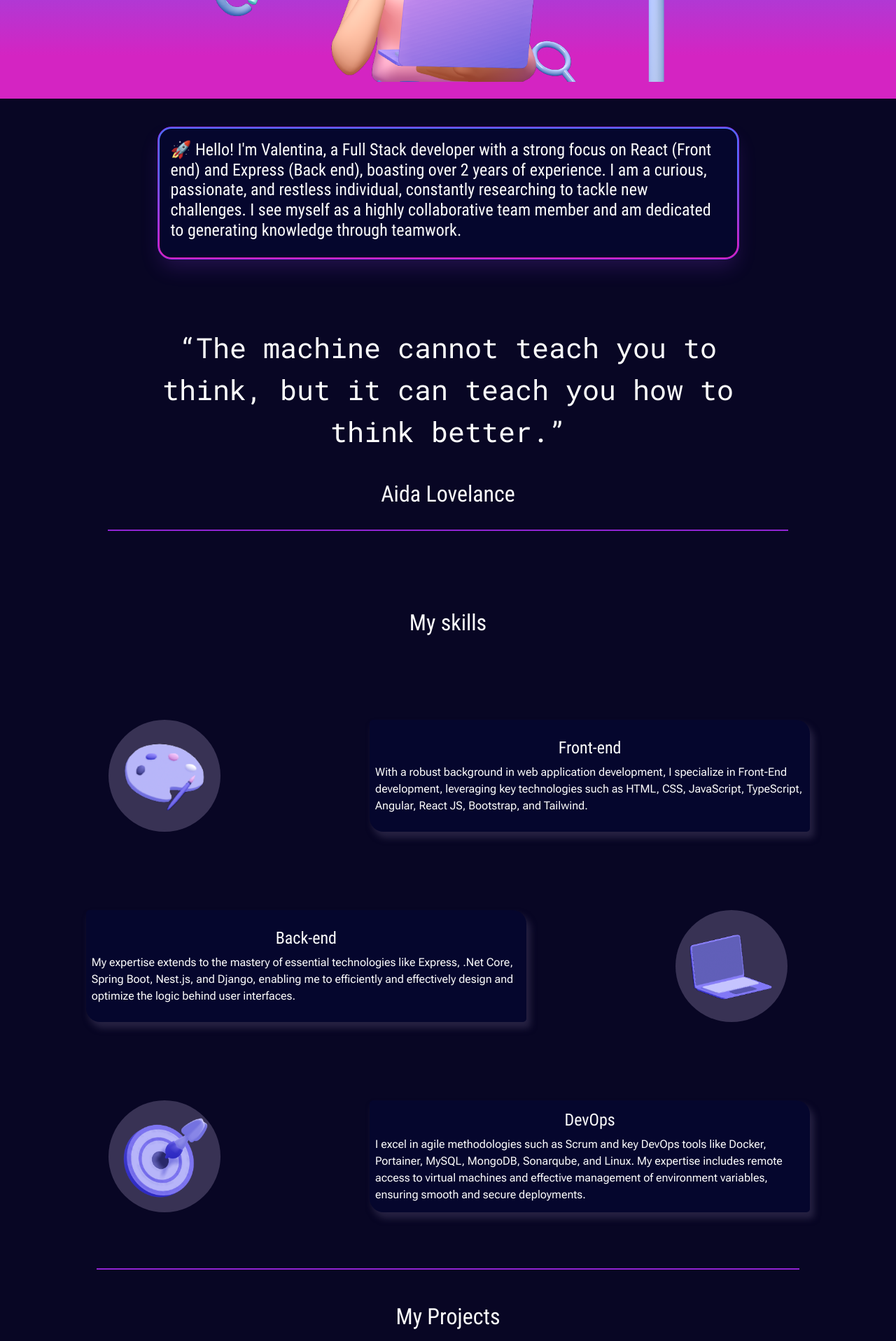
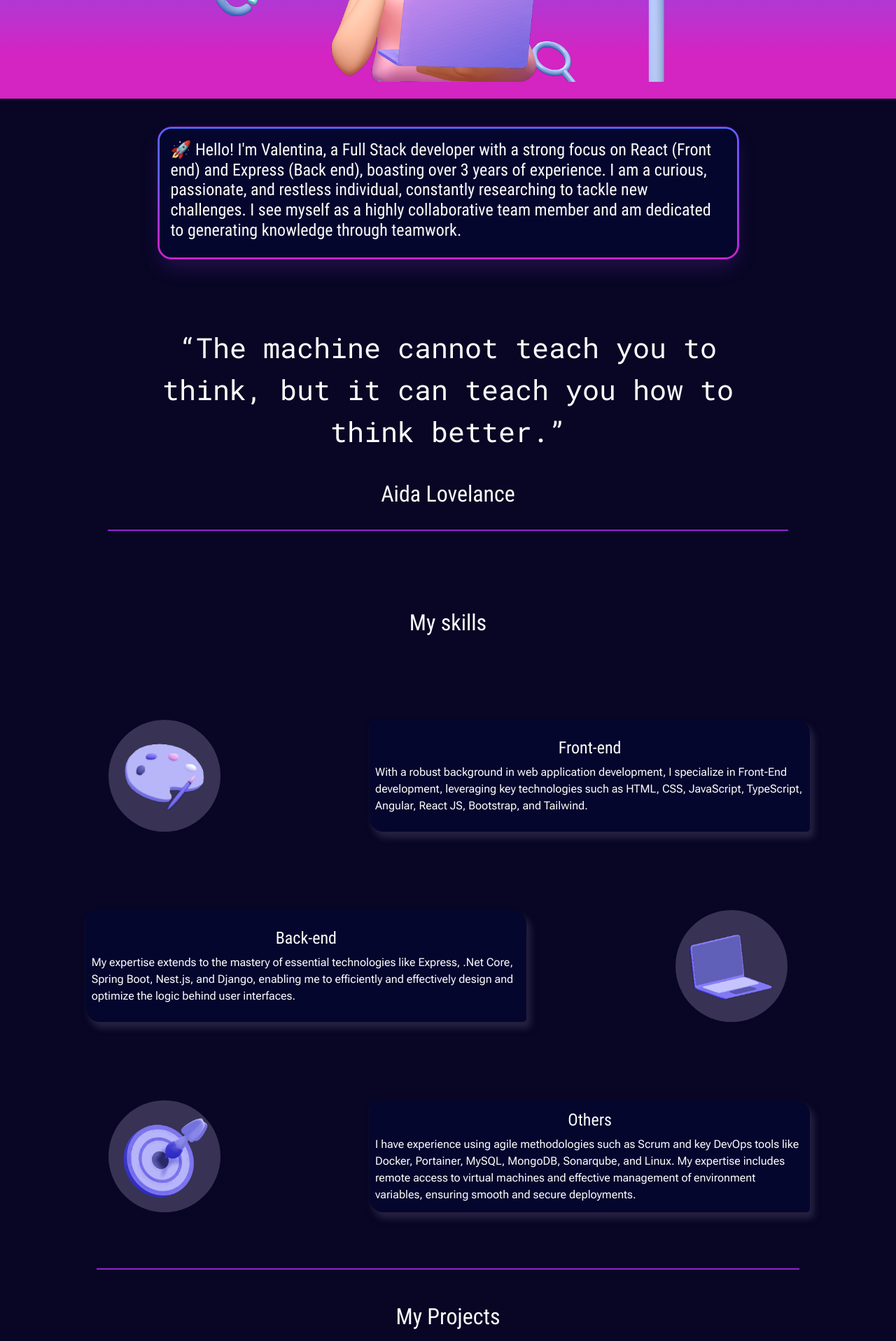
Before and after one commit to valemorenodev/valen-moreno.dev, a React (Vite) app: page / in a window 1280 px wide. Shown: the part 373-2290 px from the top of the page at 70% size. Built offline with nearby package versions, Linux system fonts and the light colour scheme.

Commit message:
update curriculum links using texts.json

```diff
--- a/src/components/Contact/Contact.jsx
+++ b/src/components/Contact/Contact.jsx
@@ -81,7 +81,7 @@ const Contact = ({ language }) => {
     <Container id='Contact'>
       <Row>
         <Col className='col-lg-6 col-md-6 col-sm-12 col-xs-12 my-4 d-flex flex-col justify-content-center'>
-          <a href='https://drive.google.com/file/d/1Ec6-RXRWmn0_QEPPdUxaPLb9LxC6QFgX/view?usp=sharing' target={'_blank'}>
+          <a href={contactText.urlCurriculum} target={'_blank'}>
             <div id='cvBox'>
               <h2 >{contactText.curriculum}</h2>
               <Image src={Download} />
--- a/src/components/Skills/Skills.jsx
+++ b/src/components/Skills/Skills.jsx
@@ -65,7 +65,7 @@ const Skills = ({ language }) => {
         </Col>
         <Col className='col-lg-8 col-md-8 col-sm-12 col-xs-12 my-4 d-flex flex-col justify-content-center' >
           <div className='skillSection'>
-            <h4>DevOps</h4>
+            <h4>Others</h4>
             <span>{skillsTexts.devops}</span>
           </div>
         </Col>
--- a/src/data/texts.json
+++ b/src/data/texts.json
@@ -8,16 +8,17 @@
         "contact": "Contact"
       }
     },
-    "aboutMe": "🚀 Hello! I'm Valentina, a Full Stack developer with a strong focus on React (Front end) and Express (Back end), boasting over 2 years of experience. I am a curious, passionate, and restless individual, constantly researching to tackle new challenges. I see myself as a highly collaborative team member and am dedicated to generating knowledge through teamwork.",
+    "aboutMe": "🚀 Hello! I'm Valentina, a Full Stack developer with a strong focus on React (Front end) and Express (Back end), boasting over 3 years of experience. I am a curious, passionate, and restless individual, constantly researching to tackle new challenges. I see myself as a highly collaborative team member and am dedicated to generating knowledge through teamwork.",
     "hero": "The machine cannot teach you to think, but it can teach you how to think better.",
     "skills": {
       "title": "My skills",
       "frontEnd": "With a robust background in web application development, I specialize in Front-End development, leveraging key technologies such as HTML, CSS, JavaScript, TypeScript, Angular, React JS, Bootstrap, and Tailwind.",
       "backEnd": "My expertise extends to the mastery of essential technologies like Express, .Net Core, Spring Boot, Nest.js, and Django, enabling me to efficiently and effectively design and optimize the logic behind user interfaces.",
-      "devops": "I excel in agile methodologies such as Scrum and key DevOps tools like Docker, Portainer, MySQL, MongoDB, Sonarqube, and Linux. My expertise includes remote access to virtual machines and effective management of environment variables, ensuring smooth and secure deployments."
+      "devops": "I have experience using agile methodologies such as Scrum and key DevOps tools like Docker, Portainer, MySQL, MongoDB, Sonarqube, and Linux. My expertise includes remote access to virtual machines and effective management of environment variables, ensuring smooth and secure deployments."
     },
     "info": {
       "curriculum": "My resume",
+      "urlCurriculum": "https://drive.google.com/file/d/1IfaWR_pMBs1wi52tugOqm3iJUWzEenSw/view?usp=drive_link",
       "sendemail": "Sendme a email",
       "modaltitle": "Send contact email",
       "name": "Name",
@@ -44,7 +45,7 @@
         "contact": "Contacto"
       }
     },
-    "aboutMe": "🚀 ¡Hola! Soy Valentina, una desarrolladora Full Stack con un fuerte enfoque en React (Front end) y Express (Back end) y más de 2 años de experiencia. Soy una persona curiosa, apasionada e inquieta y siempre estoy investigando para enfrentar nuevos desafíos. Me considero un miembro altamente colaborativo del equipo y estoy comprometida en generar conocimiento a través del trabajo en equipo.",
+    "aboutMe": "🚀 ¡Hola! Soy Valentina, una desarrolladora Full Stack con un fuerte enfoque en React (Front end) y Express (Back end) y más de 3 años de experiencia. Soy una persona curiosa, apasionada e inquieta y siempre estoy investigando para enfrentar nuevos desafíos. Me considero un miembro altamente colaborativo del equipo y estoy comprometida en generar conocimiento a través del trabajo en equipo.",
     "hero": "La máquina no te puede enseñar a pensar, pero puede enseñarte cómo pensar mejor.",
     "skills": {
       "title": "Mis habilidades",
@@ -54,6 +55,7 @@
     },
     "info": {
       "curriculum": "Mi hoja de vida",
+      "urlCurriculum": "https://drive.google.com/file/d/1DYTKKPudOSULR6-c7uSA_Yi7uU7lxxDY/view?usp=sharing",
       "sendemail": "Enviame un correo",
       "modaltitle": "Enviar correo de contacto",
       "name": "Nombre",
```
